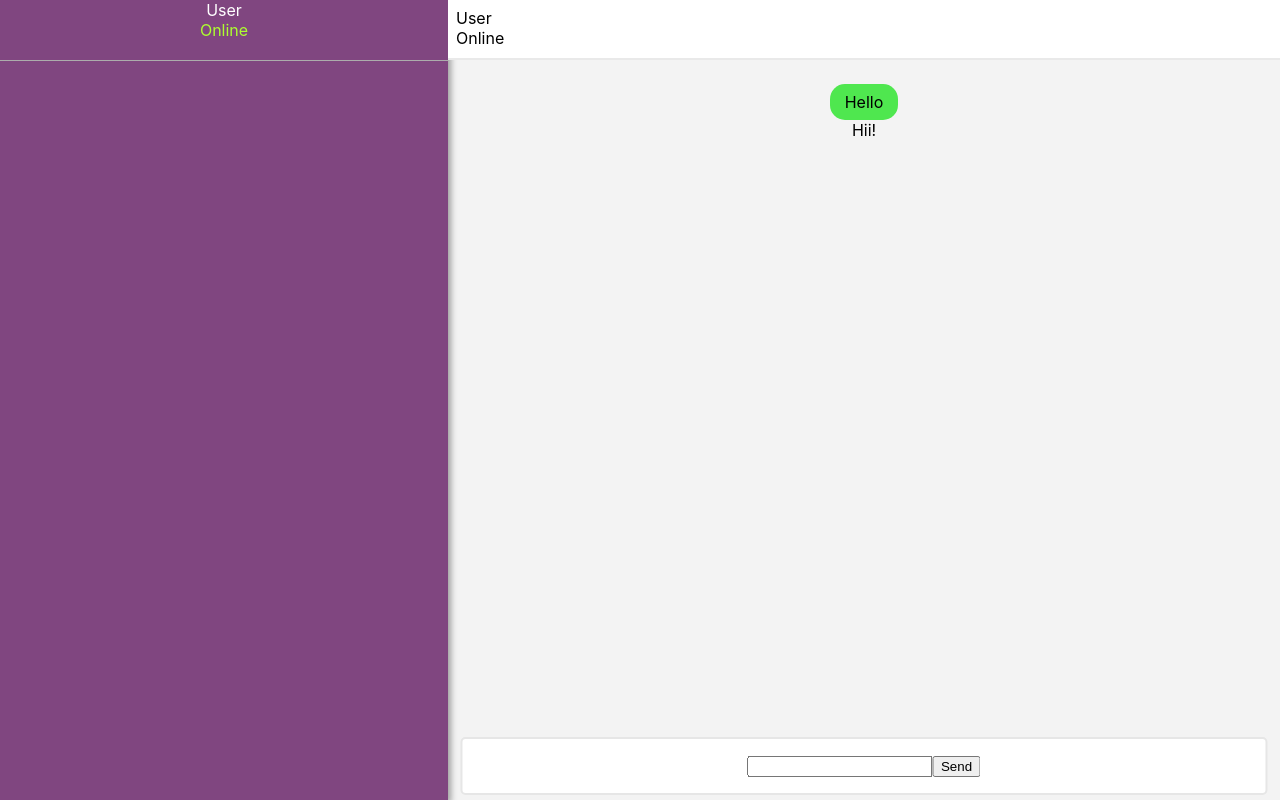
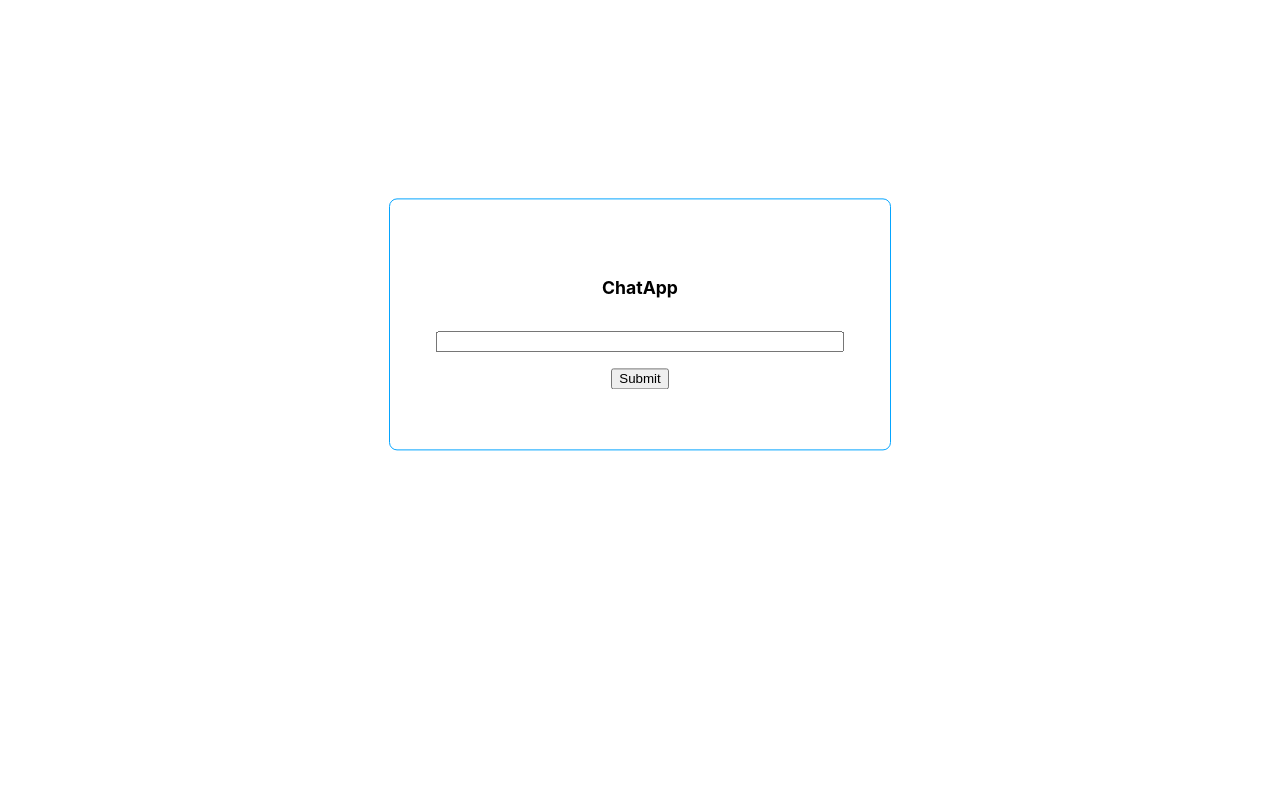
Before and after one commit to Ari10yA/Chat-App-React, a React (Create React App) app: page / in a window 1280 px wide. Built offline with nearby package versions, Linux system fonts and the light colour scheme.

Commit message:
second commit

```diff
--- a/src/App.js
+++ b/src/App.js
@@ -1,18 +1,29 @@
+import React from "react";
+import { useState } from "react";
 import Homepage from "./Components/homepage/homepage"
 import ChatWindow from "./Components/LayoutChat/chatwindow"
-import { Route, Routes } from "react-router-dom";
+import { Route, Routes, Navigate } from "react-router-dom";
+
 
 import './App.css';
 
 
 
 function App() {
+  const [userName, setUserName] = useState('')
+
+  const userNameChangeHandler = ( name ) => {
+    setUserName(name);
+  }
+
   return (
     <div className="App">
       <Routes>
-        <Route path="/" element={<ChatWindow></ChatWindow>}></Route>
-
-        {/* <Route path="/main" element={}></Route> */}
+        <Route path="/" element={<Homepage changeHandler={userNameChangeHandler}></Homepage>}></Route>
+        {
+          userName?<Route path="/main" element={<ChatWindow userName={userName}></ChatWindow>}></Route>: ''
+        }
+        <Route path="*" element={<Navigate to="/"></Navigate>}></Route>
       </Routes>
 
     </div>
--- a/src/Components/LayoutChat/chatwindow.jsx
+++ b/src/Components/LayoutChat/chatwindow.jsx
@@ -8,8 +8,8 @@
 
     return(
         <div className={classes.main_window}>
-            <UsersWindow></UsersWindow>
-            <UserChat></UserChat>
+            <UsersWindow userName={props.userName}></UsersWindow>
+            <UserChat userName={props.userName}></UserChat>
         </div>
     )
 }
--- a/src/Components/LayoutChat/userChat/userChat.jsx
+++ b/src/Components/LayoutChat/userChat/userChat.jsx
@@ -7,12 +7,17 @@
     return(
         <div className={classes.chat_window}>
             <div className={classes.chat_window__header}>
-                <p style={{margin: "0"}}>User</p>
+                <p style={{margin: "0"}}>{props.userName}</p>
                 <span>Online</span>
             </div>
             <div className={classes.chat_window__chats}>
-                <div className={classes.chat_window__chats__self}>Hello</div>
-                <div className={classes.chat_window__chats__other}>Hii!</div>
+                <div className={classes.chat_window__chats__self}>
+                    <span className={classes.chat_window__chats__self_message}>Hello</span>
+                </div>
+                <div className={classes.chat_window__chats__other}>
+                    <span className={classes.chat_window__chats__other_message}>Hii!</span>
+                </div>
+
             </div>
 
             <form className={classes.chat_window__form}>
--- a/src/Components/LayoutChat/userChat/userChat.module.css
+++ b/src/Components/LayoutChat/userChat/userChat.module.css
@@ -19,20 +19,32 @@
     padding: 0.5rem;
     min-height: 80vh;
     position: relative;
+    text-align: left;
 }
 
 .chat_window__chats__self{
-    display: inline-block;
-    position: relative;
-    background-color: rgb(79, 231, 79);
-    padding: 0.5rem 0.9rem;
-    max-width: 400px;
-    border-radius: 15px;
-    left: 0%;
+    text-align: right;
+    margin: 0.3rem 0
 }
 
-.chat_window__chats__others{
+.chat_window__chats__self_message{
+    display: inline-block;
+    background-color: rgb(79, 231, 79);
+    padding: 0.5rem 1.3rem;
+    max-width: 400px;
+    border-radius: 18px;
+}
 
+.chat_window__chats__other{
+    text-align: left;
+}
+
+.chat_window__chats__other_message{
+    display: inline-block;
+    background-color: rgb(125, 217, 253);
+    padding: 0.5rem 1.3rem;
+    max-width: 400px;
+    border-radius: 18px;
 }
 
 .chat_window__form{
--- a/src/Components/LayoutChat/userswindow/User/user.jsx
+++ b/src/Components/LayoutChat/userswindow/User/user.jsx
@@ -6,7 +6,7 @@
 const User = (props) => {
     return(
         <div className={classes.user_window}>
-            <span style={{color: "white", display: "block"}}>User</span>
+            <span style={{color: "white", display: "block"}}>{props.userName}</span>
             <span style={{color: "greenyellow"}}>Online</span>
         </div>
     )
--- a/src/Components/LayoutChat/userswindow/User/user.module.css
+++ b/src/Components/LayoutChat/userswindow/User/user.module.css
@@ -2,4 +2,8 @@
     border-bottom: 1px rgb(172, 172, 172) solid;
     width: 100%;
     height: 60px;
+    display: flex;
+    flex-direction: column;
+    justify-content: center;
+    align-items: center;
 }
--- a/src/Components/LayoutChat/userswindow/usersWindow.jsx
+++ b/src/Components/LayoutChat/userswindow/usersWindow.jsx
@@ -7,7 +7,7 @@
 
     return(
         <div className={classes.users_window}>
-            <User></User>
+            <User userName={props.userName}></User>
         </div>
     )
 }
--- a/src/Components/homepage/homepage.jsx
+++ b/src/Components/homepage/homepage.jsx
@@ -1,25 +1,32 @@
 import React, {useState} from "react";
+import { useNavigate } from 'react-router-dom';
 
 import classes from "./homepage.module.css";
 
 const Homepage = (props) => {
     const [username, setUserName] = useState('');
-    const [isLoading, setLoding] = useState(false);
+    // const [isLoading, setLoding] = useState(false);
+    const navigate = useNavigate();
 
 
     const usernameChangeHandler = (event) => {
         setUserName(event.target.value)
     }
 
-    console.log(username);
+    const submitFormHandler = (event) =>{
+        event.preventDefault();
+        props.changeHandler(username);
+        navigate('/main');
+    }
+
 
     return (
         <div className={classes.homepage}>
-            <div className={classes.form}>
+            <form className={classes.form} onSubmit={submitFormHandler}>
                 <p className={classes.title}>ChatApp</p>
                 <input className={classes.form_input} type="text" name="username" onChange={usernameChangeHandler.bind(this)}></input>
-                <button className={classes.form_btn}>Submit</button>
-            </div>
+                <button className={classes.form_btn} type="submit">Submit</button>
+            </form>
         </div>
     )
 }
```
